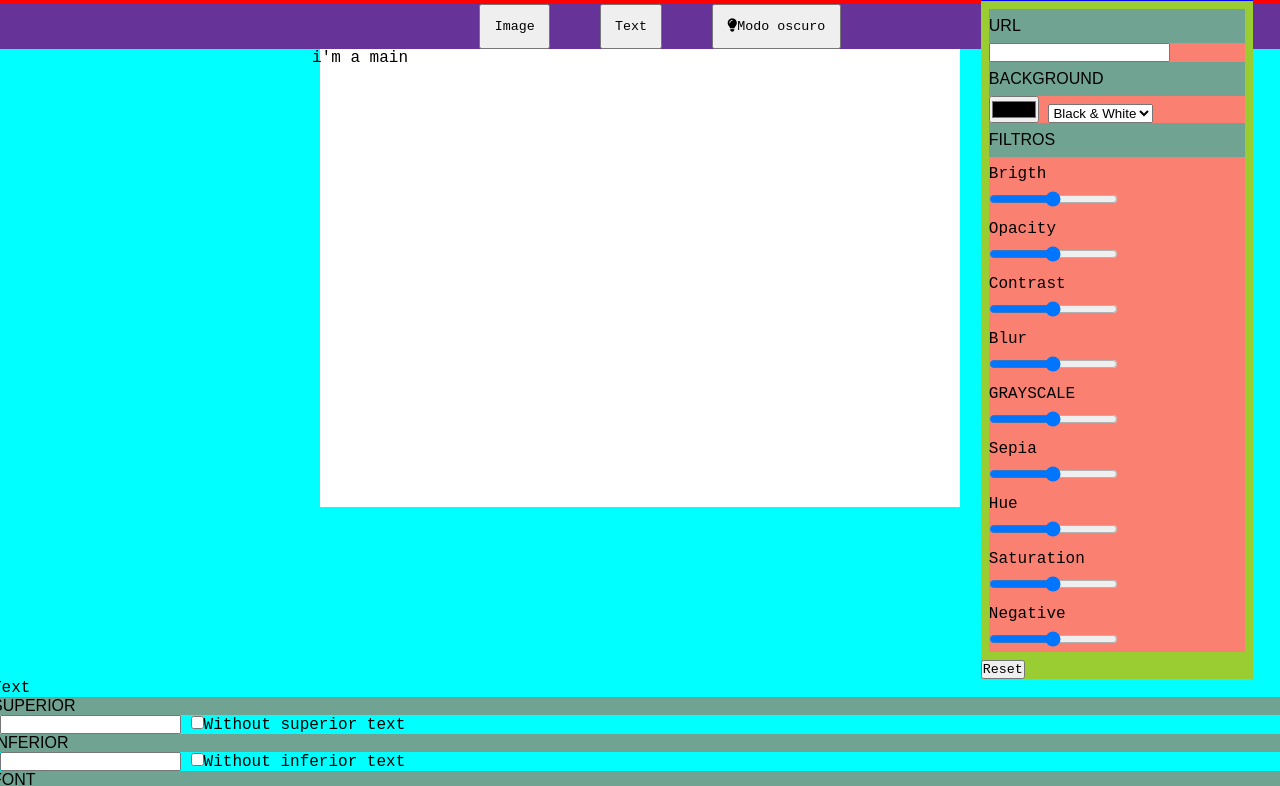
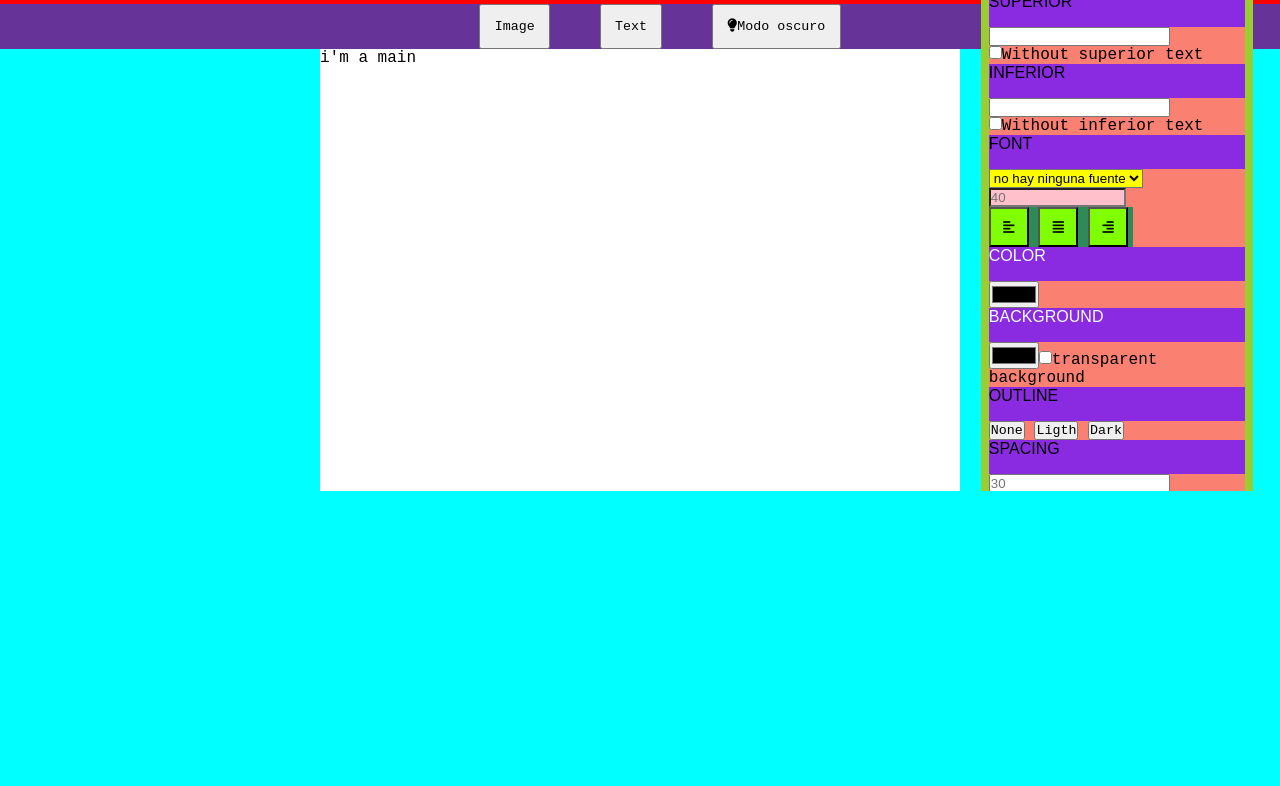
Before and after one commit to GonzalezMariaSol/memeEditor, a plain HTML site: page index.html in a window 1280 px wide. Shown: the part 75-861 px from the top of the page. After the commit the page ends 800 px from the top, so only its background shows below. Drawn offline with Linux system fonts and the light colour scheme; a web font is replaced by a local one.

Commit message:
avances en css casi hasta el final

```diff
--- a/index.html
+++ b/index.html
@@ -21,7 +21,7 @@
     <main>
         <p>i'm a main</p>
     </main>
-    <aside class="optionImage">
+    <!-- <aside class="asideImage">
         <div class="customizableImage">
             <p class="sectionTitle">Image</p>
             <div class="optionsImage">
@@ -45,29 +45,29 @@
             </div>
             <input type="reset" class="resetButton">
         </div>
-    </aside>
-    <aside class="optionText">
+    </aside> -->
+    <aside class="asideText">
         <div class="customizableText">
-            <p class="secsubhead">Text</p>
+            <p class="sectionTitle">Text</p>
             <div class="optionsText">
-                <p class="subhead">SUPERIOR</p><input type="text">
+                <p class="subhead">SUPERIOR</p><input type="text"><br>
                 <input type="checkbox">Without superior text
-                <p class="subhead">INFERIOR</p><input type="text">
+                <p class="subhead">INFERIOR</p><input type="text"><br>
                 <input type="checkbox">Without inferior text
                 <p class="subhead">FONT</p>
                 <select name="fontOption">
-                    <option>font 1</option>
+                    <option>no hay ninguna fuente</option>
                     <option>Font 2</option>
                     <option>Font 3</option>
                 </select>
-                <input type="number" placeholder="40">
+                <input type="number" placeholder="40" class="fontNumber">
                 <div class="fontButtons">
                     <button><i class="fa-solid fa-align-left"></i></button>
                     <button><i class="fa-solid fa-align-justify"></i></button>
                     <button><i class="fa-solid fa-align-right"></i></button>
                 </div>
-                <p class="subhead">COLOR</p><input type="color">
-                <p class="subhead">BACKGROUND</p><input type="color"><input type="checkbox">transparent background
+                <p class="subhead color">COLOR</p><input type="color">
+                <p class="subhead backgroundd">BACKGROUND</p><input type="color"><input type="checkbox">transparent background
                 <p class="subhead">OUTLINE</p>
                 <div class="outlineButtons">
                     <button>None</button>
--- a/memeditor.css
+++ b/memeditor.css
@@ -35,13 +35,14 @@ header button{
 main{
     background-color: rgb(255, 255, 255);
     width: 40rem;
-    height: 28.59em; /*maybe we can just put auto*/
+    height: 27.59em;
     margin: 0 auto; /*it gets my section centered in a vertical way*/
 }
 
-.optionImage{
+.asideImage , .asideText{
     background-color: yellowgreen;
     width: 17rem;
+    height:37.1em;
     overflow-y: scroll;
     margin-top: -37.1em;
     margin-left: 61.3em;
@@ -54,7 +55,7 @@ main{
     padding: 0.8em;
 }
 
-.optionsImage{
+.optionsImage , .optionsText{
     background-color: salmon;
     margin: 0.5em;
 }
@@ -67,6 +68,35 @@ main{
     background-color: rgb(112, 163, 146);
 }
 
-p{
+.customizableImage p{
     text-indent: -0.5em;
 }
+
+.customizableText .subhead{
+    background-color: blueviolet;
+    padding-bottom: 1em;
+}
+
+.optionsText select{
+    background-color: yellow;
+    width: max-content;
+
+}
+.optionsText .fontNumber {
+    background-color: pink;
+    width: 10em;
+    /* margin-top: 0.5em; */
+}
+.fontButtons {
+    background-color: seagreen;
+    width: 9em;
+}
+.fontButtons button{
+    background-color: chartreuse;
+    width: 3em;
+    height: 3em;
+}
+p.backgroundd , p.color{
+    color: azure;
+
+}
```
